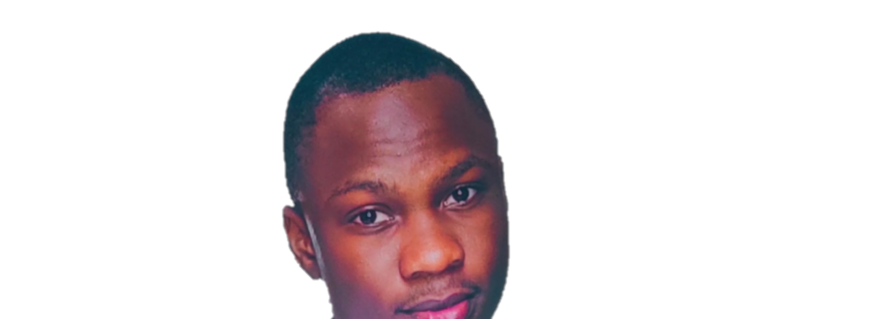
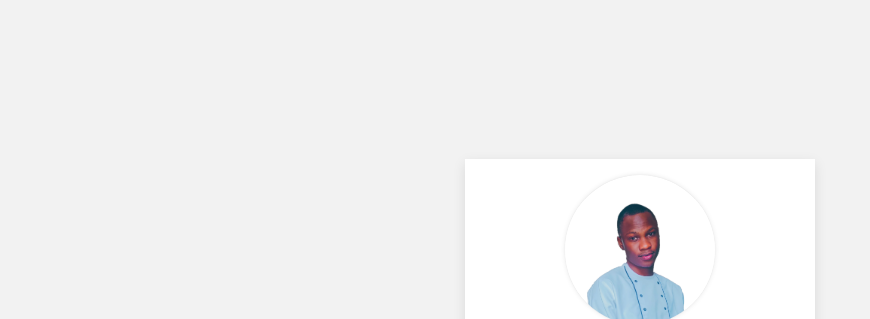
Before and after one commit to Olawoyin1/HNGx_frontend_track, a plain HTML site: page index.html in a window 1280 px wide. Shown: the part 73-392 px from the top of the page, without its empty margins (0-870 px from the left). Drawn offline with Linux system fonts and the light colour scheme.

Commit message:
fix the card photo to fit in the circle

```diff
--- a/index.html
+++ b/index.html
@@ -11,8 +11,10 @@
 <body>
     <main>
         <div class="card">
+            <div class="card-image">
+                <img data-testid="slackDisplayImage" src="Images/ola.png" width="100%" height="174" alt="Gbolahan">
+            </div>
             <h1 data-testid="slackUserName">Olawoyin Gbolahan</h1>
-            <img data-testid="slackDisplayImage" src="Images/ola.png" alt="Gbolahan">
             <p data-testid="currentDayOfTheWeek">Thursday</p>
             <p data-testid="currentUTCTime">Thursday</p>
             <p data-testid="myTrack">Front-End Developer</p>
--- a/style.css
+++ b/style.css
@@ -0,0 +1,56 @@
+@import url('https://fonts.googleapis.com/css2?family=Montserrat:wght@400;600&family=Raleway:wght@400;800&display=swap');
+
+*{
+    margin: 0;
+    padding: 0;
+    box-sizing: border-box;
+}
+
+img{
+    width: 100%;
+    object-fit: contain;
+}
+
+body{
+    font-family: 'Montserrat', sans-serif;
+    /* font-family: 'Raleway', sans-serif; */
+    min-height: 100vh;
+    width: 100%;
+    display: flex;
+    align-items: center;
+    justify-content: center;
+    /* background-color: #333; */
+    background-color: #f2f2f2;
+}
+
+main{
+    width: 350px;
+    max-width: 100%;
+    background-color: #fff ;
+}
+
+
+
+.card{
+    box-shadow: rgba(0, 0, 0, 0.1) 0px 4px 12px;
+    overflow: hidden;
+    display: flex;
+    flex-direction: column;
+    align-items: center;
+    padding: 1rem;
+    justify-content: center;
+}
+
+.card-image{
+    /* width: fit-content; */
+    height: 150px;
+    width: 150px;
+    border-radius: 50%;
+    overflow: hidden;
+    object-fit: contain;
+    box-shadow: rgba(0, 0, 0, 0.1) 0px 0px 5px 0px, rgba(0, 0, 0, 0.1) 0px 0px 1px 0px;
+}
+
+.card h1 {
+    font-weight: 800;
+}
```
